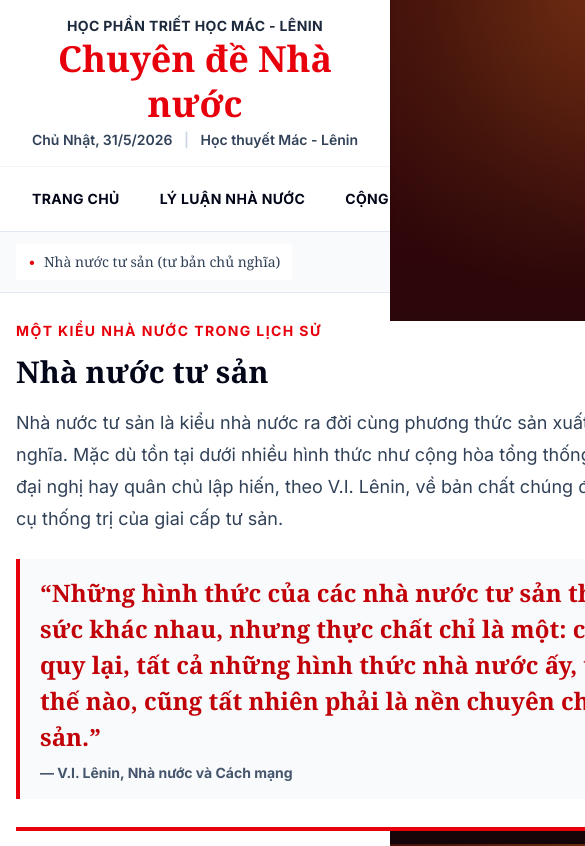
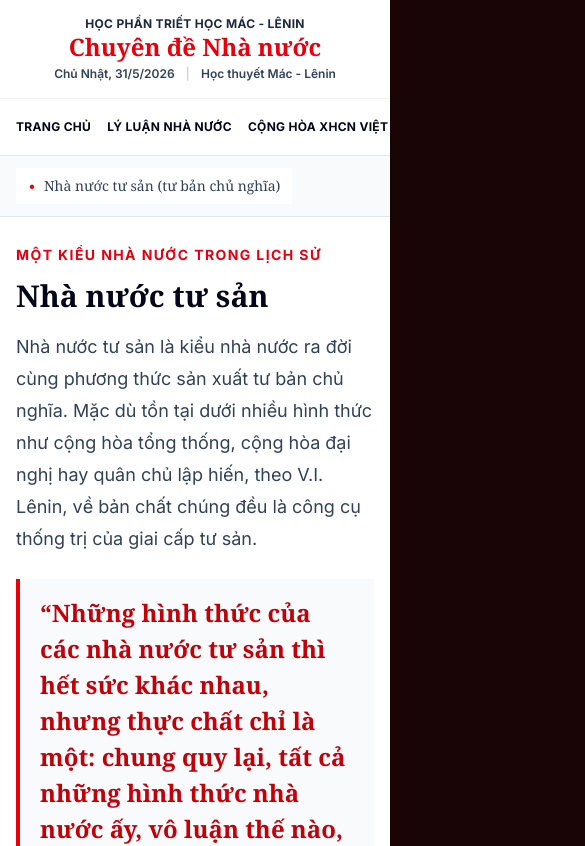
Before and after one commit to phanhoangs26/MLN122, a React (Vite) app: page /tu-ban in a window 390 px wide. Shown: the top 846 px of the page, 585 px wide, since content can reach past the window. Built offline with nearby package versions, Linux system fonts and the light colour scheme.

Commit message:
feat: add quotes to theory sections; split vietnam co-so section; add chuc nang row

```diff
--- a/src/app/components/PageOutline.tsx
+++ b/src/app/components/PageOutline.tsx
@@ -41,7 +41,7 @@ export const OutlineLayout: React.FC<{ items: OutlineItem[]; children: React.Rea
         </div>
       </aside>
 
-      {children}
+      <div className="min-w-0 overflow-x-hidden">{children}</div>
     </main>
   );
 };
--- a/src/app/components/TopBar.tsx
+++ b/src/app/components/TopBar.tsx
@@ -21,17 +21,17 @@ export const TopBar: React.FC = () => {
   }).format(new Date());
 
   return (
-    <header className="border-b border-slate-200 bg-white text-slate-950 shadow-sm">
+    <header className="w-full overflow-x-hidden border-b border-slate-200 bg-white text-slate-950 shadow-sm">
       <div className="mx-auto flex max-w-6xl flex-col items-center px-4 py-4 text-center">
         <Link to="/" className="flex items-center justify-center">
           <span>
-            <span className="block text-sm font-black uppercase tracking-wide text-slate-800 md:text-base">
+            <span className="block text-xs font-black uppercase tracking-wide text-slate-800 sm:text-sm md:text-base">
               Học phần Triết học Mác - Lênin
             </span>
-            <span className="font-serif text-4xl font-black leading-tight text-red-600 md:text-6xl">
+            <span className="font-serif text-2xl font-black leading-tight text-red-600 sm:text-3xl md:text-5xl lg:text-6xl">
               Chuyên đề Nhà nước
             </span>
-            <span className="mt-1 block text-sm font-semibold text-slate-700 md:text-base">
+            <span className="mt-1 block text-xs font-semibold text-slate-700 sm:text-sm md:text-base">
               {today.charAt(0).toUpperCase() + today.slice(1)} <span className="mx-2 text-slate-300">|</span> Học thuyết Mác - Lênin
             </span>
           </span>
@@ -39,7 +39,7 @@ export const TopBar: React.FC = () => {
       </div>
 
       <nav className="border-t border-slate-100 bg-white">
-        <div className="mx-auto flex max-w-6xl items-center gap-2 overflow-x-auto px-4">
+        <div className="mx-auto flex max-w-6xl items-center gap-0 overflow-x-auto px-2 sm:gap-2 sm:px-4">
           {navItems.map(({ to, label }) => {
             const active = pathname === to || (to === '/theory' && pathname === '/theory');
             return (
@@ -47,7 +47,7 @@ export const TopBar: React.FC = () => {
                 key={to}
                 to={to}
                 className={clsx(
-                  'relative flex min-h-16 shrink-0 items-center px-4 text-sm font-black uppercase tracking-wide transition-colors md:px-6 md:text-base',
+                  'relative flex min-h-14 shrink-0 items-center px-2 text-xs font-black uppercase tracking-wide transition-colors sm:min-h-16 sm:px-4 sm:text-sm md:px-6 md:text-base',
                   active
                     ? 'text-red-600 after:absolute after:bottom-0 after:left-0 after:h-1 after:w-full after:bg-red-600'
                     : 'text-slate-950 hover:text-red-600',
--- a/src/app/pages/CapitalistState.tsx
+++ b/src/app/pages/CapitalistState.tsx
@@ -163,7 +163,7 @@ const compareRows = [
    ================================================================ */
 export default function CapitalistState() {
   return (
-    <div className="min-h-screen bg-white text-slate-950">
+    <div className="min-h-screen w-full overflow-x-hidden bg-white text-slate-950">
       <TopBar />
 
       <div className="border-b border-slate-200 bg-slate-50">
@@ -180,7 +180,7 @@ export default function CapitalistState() {
       </div>
 
       <OutlineLayout items={outline}>
-        <article>
+        <article className="min-w-0 overflow-x-hidden">
           {/* ========== HERO ========== */}
           <motion.section
             initial={{ opacity: 0, y: 12 }}
--- a/src/app/pages/Theory.tsx
+++ b/src/app/pages/Theory.tsx
@@ -32,7 +32,7 @@ export default function Theory() {
   const [outlineOpen, setOutlineOpen] = useState(true);
 
   return (
-    <div className="min-h-screen bg-white text-slate-950">
+    <div className="min-h-screen w-full overflow-x-hidden bg-white text-slate-950">
       <TopBar />
 
       <div className="border-b border-slate-200 bg-slate-50">
@@ -82,7 +82,7 @@ export default function Theory() {
           </div>
         </aside>
 
-        <article>
+        <article className="min-w-0 overflow-x-hidden">
           <motion.section
             id="luan-diem"
             initial={{ opacity: 0, y: 12 }}
```
